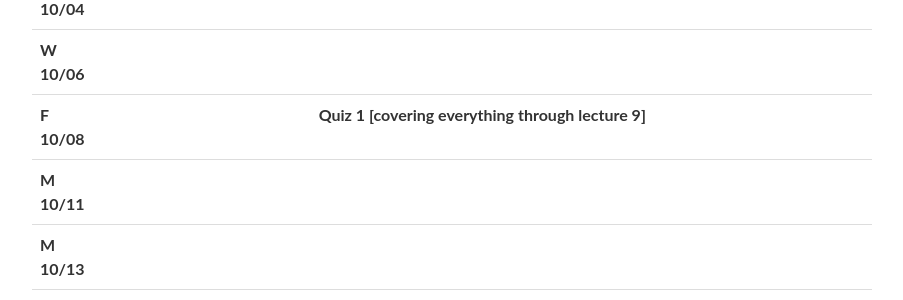
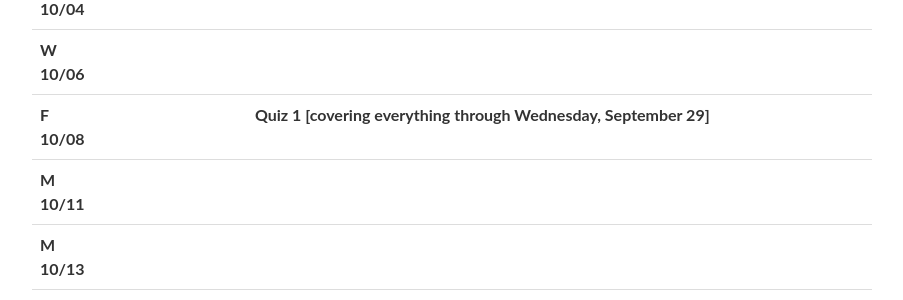
Before and after one commit to cmudeeprl/403website_s22, a Jekyll site: the page built from _pages/lectures.md, in a window 1280 px wide and 900 px high, scrolled down 1069 px. Shown: the part 155-455 px from the top of the window, without its empty margins (188-1091 px from the left). Built offline with Jekyll 4.4.1, drawn with Linux system fonts in a browser that asks for light colours; nearby versions of some CDN libraries; comment, search, counter and statistics services are not loaded.

Commit message:
Update lectures.yml

```diff
--- a/_data/lectures.yml
+++ b/_data/lectures.yml
@@ -334,7 +334,7 @@
   recitation:
   #   <strong>Policy and Value Iterations</strong>
   quiz: >
-    <strong> Quiz 1 [covering everything through lecture 9]</strong>
+    <strong> Quiz 1 [covering everything through Wednesday, September 29]</strong>
   # slides:
   # # slides2:
   # video:
```
